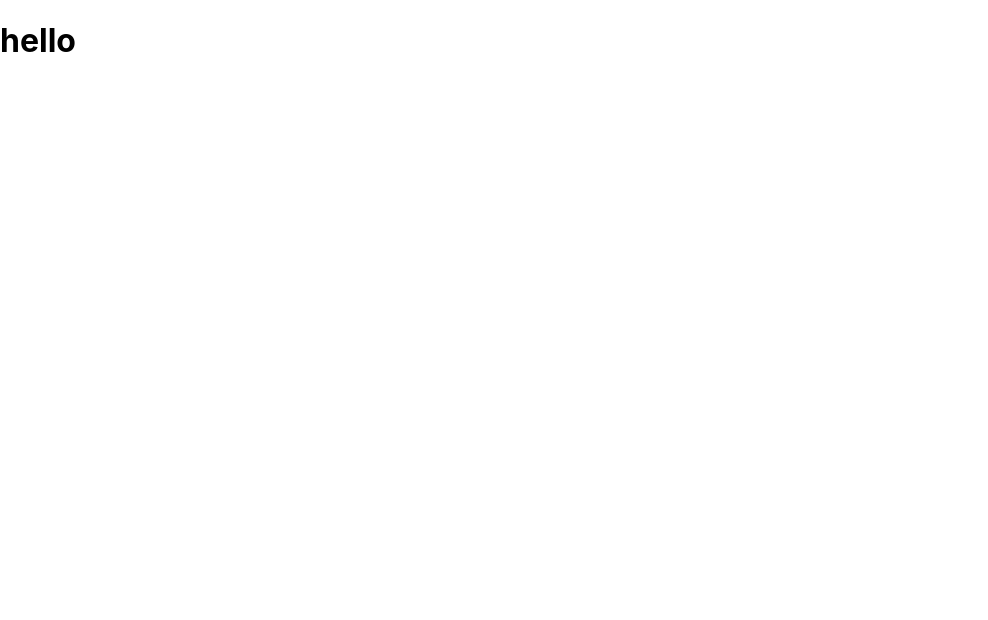
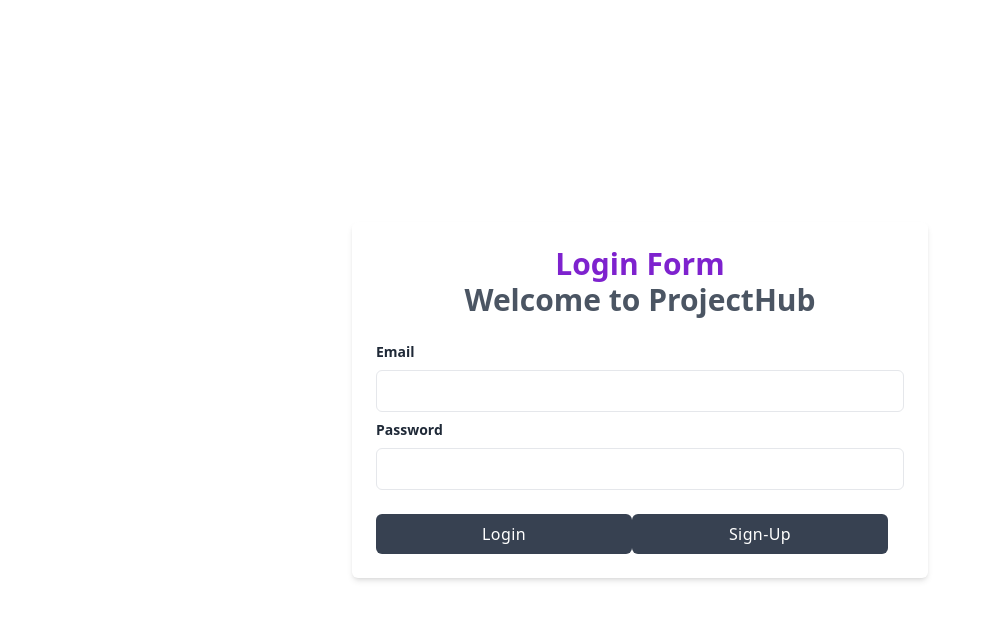
Before and after one commit to UgurKeskekci/projectHub-website, a React (Create React App) app: page / in a window 1280 px wide. Shown: the top 620 px of the page, without its empty margins (0-988 px from the left). Built offline with nearby package versions, Linux system fonts and the light colour scheme.

Commit message:
login page updated

```diff
--- a/package.json
+++ b/package.json
@@ -34,5 +34,8 @@
       "last 1 firefox version",
       "last 1 safari version"
     ]
+  },
+  "devDependencies": {
+    "tailwindcss": "^3.2.7"
   }
 }
--- /dev/null
+++ b/postcss.config.js
@@ -0,0 +1,6 @@
+module.exports = {
+  plugins: {
+    tailwindcss: {},
+    autoprefixer: {},
+  },
+}
--- a/src/App.js
+++ b/src/App.js
@@ -1,10 +1,10 @@
+//import TodoForm from "./components/TodoForm";
+import LoginForm from "./components/LoginForm";
+
 
 function App() {
-  return (
-    <div className="App">
-      <h1>hello</h1>
-    </div>
-  );
+  //return <TodoForm/>
+  return <LoginForm/>
 }
 
 export default App;
--- /dev/null
+++ b/src/components/LoginForm.jsx
@@ -0,0 +1,51 @@
+import React from 'react';
+
+export default function Login() {
+    return (
+        <div className="relative flex flex-col justify-center min-h-screen overflow-hidden">
+            <div className="w-full p-6 m-auto bg-white rounded-md shadow-md lg:max-w-xl">
+                <h1 className="text-3xl font-semibold text-center text-purple-700">
+                   Login Form
+                </h1>
+                <h2 className="text-3xl font-semibold text-center text-gray-600 " >Welcome to ProjectHub</h2>
+                <form className="mt-6">
+                    <div className="mb-2">
+                        <label
+                            for="email"
+                            className="block text-sm font-semibold text-gray-800"
+                        >
+                            Email
+                        </label>
+                        <input
+                            type="email"
+                            className="block w-full px-4 py-2 mt-2 text-purple-700 bg-white border rounded-md focus:border-purple-400 focus:ring-purple-300 focus:outline-none focus:ring focus:ring-opacity-40"
+                        />
+                    </div>
+                    <div className="mb-2">
+                        <label
+                            for="password"
+                            className="block text-sm font-semibold text-gray-800"
+                        >
+                            Password
+                        </label>
+                        <input
+                            type="password"
+                            className="block w-full px-4 py-2 mt-2 text-purple-700 bg-white border rounded-md focus:border-purple-400 focus:ring-purple-300 focus:outline-none focus:ring focus:ring-opacity-40"
+                        />
+                    </div>
+
+                    <div className="mt-6 ">
+                        <button className=" w-64 px-4 py-2 tracking-wide text-white transition-colors duration-200 transform bg-gray-700 rounded-md hover:bg-purple-600 focus:outline-none focus:bg-purple-600">
+                            Login
+                        </button>
+                        <button className=" w-64 px-4 py-2 tracking-wide text-white transition-colors duration-200 transform bg-gray-700 rounded-md hover:bg-purple-600 focus:outline-none focus:bg-purple-600">
+                            Sign-Up
+                        </button>
+                    </div>
+                </form>
+
+
+            </div>
+        </div>
+    );
+}
--- /dev/null
+++ b/src/components/TodoForm.jsx
@@ -0,0 +1,20 @@
+import React from "react";
+import {useState, useEffect} from 'react'
+
+
+const TodoForm = () => {
+    return (
+
+        <form action="" >
+            <input
+            type='text'
+            id='form-input'
+            placeholder='Please enter your todo'></input>
+        </form>
+
+
+    );
+
+};
+
+export default TodoForm;
--- a/src/index.css
+++ b/src/index.css
@@ -1,13 +1,3 @@
-body {
-  margin: 0;
-  font-family: -apple-system, BlinkMacSystemFont, 'Segoe UI', 'Roboto', 'Oxygen',
-    'Ubuntu', 'Cantarell', 'Fira Sans', 'Droid Sans', 'Helvetica Neue',
-    sans-serif;
-  -webkit-font-smoothing: antialiased;
-  -moz-osx-font-smoothing: grayscale;
-}
-
-code {
-  font-family: source-code-pro, Menlo, Monaco, Consolas, 'Courier New',
-    monospace;
-}
+@tailwind base;
+@tailwind components;
+@tailwind utilities;
--- /dev/null
+++ b/tailwind.config.js
@@ -0,0 +1,10 @@
+/** @type {import('tailwindcss').Config} */
+module.exports = {
+  content: [
+    "./src/**/*.{js,jsx,ts,tsx}",
+  ],
+  theme: {
+    extend: {},
+  },
+  plugins: [],
+}
```
Also changed, not shown: 1 other file (tests, documents, lock files or other folders).
